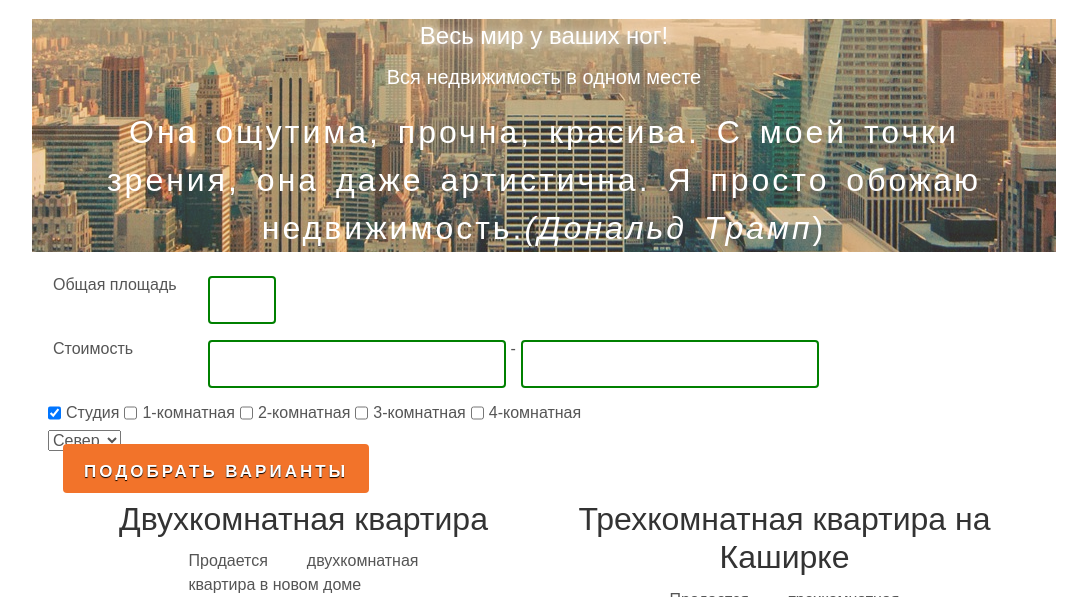
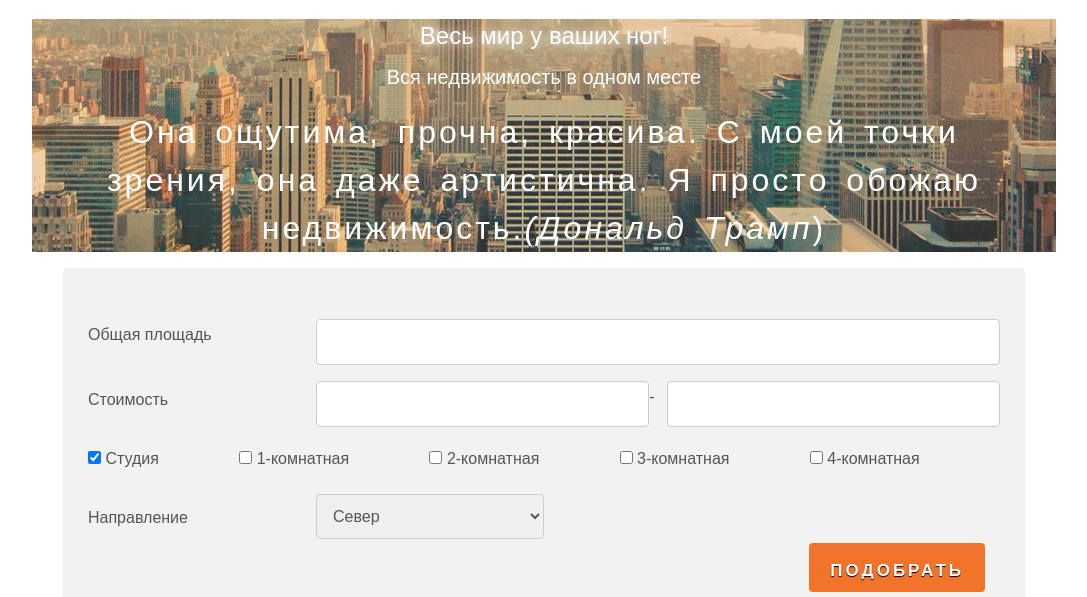
Before and after one commit to Alpha-PRO/Alpha-PRO.github.io, a plain HTML site: page catalog.html in a window 1280 px wide. Shown: the part 185-782 px from the top of the page, without its empty margins (96-1183 px from the left). Drawn offline with nearby package versions, Linux system fonts and the light colour scheme; a web font is replaced by a local one.

Commit message:
Add files via upload

```diff
--- a/catalog.html
+++ b/catalog.html
@@ -95,39 +95,59 @@
                      </div>
 
                      <div class="row">
+                         <div class="col-25">
                             <label for='price-low' class="label">Стоимость</label>
+                         </div>
+                         <div class="line">
                              <input type="number" name="price-low" />
                              <label for='price-hi'> - </label>
                              <input type="number" name="price-hi" />
                          </div>
+                     </div>
 
                      <div class="row">
-
+                        <div class="flex-box">
                          <input type="checkbox" name="c1" value="a" checked />
                          <label for="c1">Студия </label>
+                        </div>
 
+                         <div class="flex-box">
                          <input type="checkbox" name="c2" value="b" />
                          <label for="c2"> 1-комнатная</label>
+                         </div>
 
+                         <div class="flex-box">
                          <input type="checkbox" name="c3" value="c" />
                          <label for="c3"> 2-комнатная</label>
+                         </div>
 
+                         <div class="flex-box">
                          <input type="checkbox" name="c4" value="d" />
                          <label for="c4"> 3-комнатная</label>
+                         </div>
 
+                         <div class="flex-box">
                          <input type="checkbox" name="c5" value="e" />
                          <label for="c5"> 4-комнатная</label>
+                         </div>
 
                      </div>
                      <div class="row">
-                     <select name="rooms" size="1">
+                    <div class="col-25">
+                        <label for="rooms">Направление</label>
+                    </div>
+                    <div class="col-25">
+                     <select id="rooms" name="rooms" size="1">
                         <option value="1">Север</option>
                         <option value="2">Юг</option>
                         <option value="3">Запад</option>
                         <option value="4">Восток</option>
                       </select>
                     </div>
-                    <a href='#' class='btn finder' onclick="Finder">Подобрать варианты</a>
+                    </div>
+                    <div class="btn-hover right">
+                        <a href='#' class='btn finder' onclick="Finder">Подобрать</a>
+                    </div>
                 </form>
         </div>
     </div>
--- a/style.css
+++ b/style.css
@@ -469,22 +469,32 @@ header nav, header .logo {
     letter-spacing: 0.5px;
 }
 
-/* поиск catalog начало */
-
-#finder input[type=number]{
-    width: 30%;
-    border: 2px solid green;
+/* Форма поиска catalog начало */
+/*****************************************************************/
+#finder{
+box-sizing: border-box;
+}
+#finder input[type=number], select{
+    /*width: 30%;
+    border: 1px solid green;*/
+    width: 100%;
+    padding: 12px;
+    border: 1px solid #ccc;
     border-radius: 4px;
+   /* resize: vertical;*/
 }
 
-input[type=number]:focus {
-  background-color: #FCF4E2;
+#finder input[type=number]:focus {
+    /*background-color: #eee;*/
+    border: 1px solid gray;
+
 }
 
 #finder label{
     display:inline-block;
     width: auto;
-    margin: 5px;
+   /* margin: 5px;*/
+    padding: 12px 12px 12px 0;
 }
 
 #finder label.label{
@@ -492,7 +502,55 @@ input[type=number]:focus {
   width: 150px;
 
 }
+.line {
+    display: inherit;
+    width: 75%
+}
+.line input{
+    padding-right: 22px;
+}
+#finder .form input{
+    padding: 10px 8px;
+    margin: 8px 0;
+}
+
+.col-25 {
+  float: left;
+  width: 25%;
+  margin-top: 3px;
+}
+
+.col-75 {
+  float: left;
+  width: 75%;
+  margin-top: 3px;
+}
+
+.right{
+  float: right;
+}
+
+
+#finder .row:after {
+  content: "";
+  display: table;
+  clear: both;
+}
+
+.form {
+    border-radius: 5px;
+    background-color: #f2f2f2;
+    padding: 40px;
+    overflow: auto;
+}
+
+.flex-box{
+    flex: auto;
+    vertical-align:middle
+}
+/******************************************************************/
 /*Поиск catalog конец*/
+/******************************************************************/
 
 #services p.work{
   line-height: 30px;
@@ -541,7 +599,7 @@ footer .foots{
     text-decoration: none;
 }
 
-.logo a:hover{
+.logo a:hover, .btn-hover a:hover{
     color: white;
 }
 
@@ -565,23 +623,7 @@ header hr{
 .bottom .show_hide{
     display: none;
 }
-
-#finder .form input{
-    padding: 10px 8px;
-    margin: 8px 0;
-
-
+.img-float {
+    float: left;
+    margin-right: 20px;
 }
-/*
-.col-25 {
-  float: left;
-  width: 25%;
-  margin-top: 6px;
-}
-
-.col-75 {
-  float: left;
-  width: 75%;
-  margin-top: 6px;
-}
-*/
```
Also changed, not shown: about.html (+1 -0 lines), komanda.jpg (added). Lines whose indentation alone changed are shown as unchanged.
